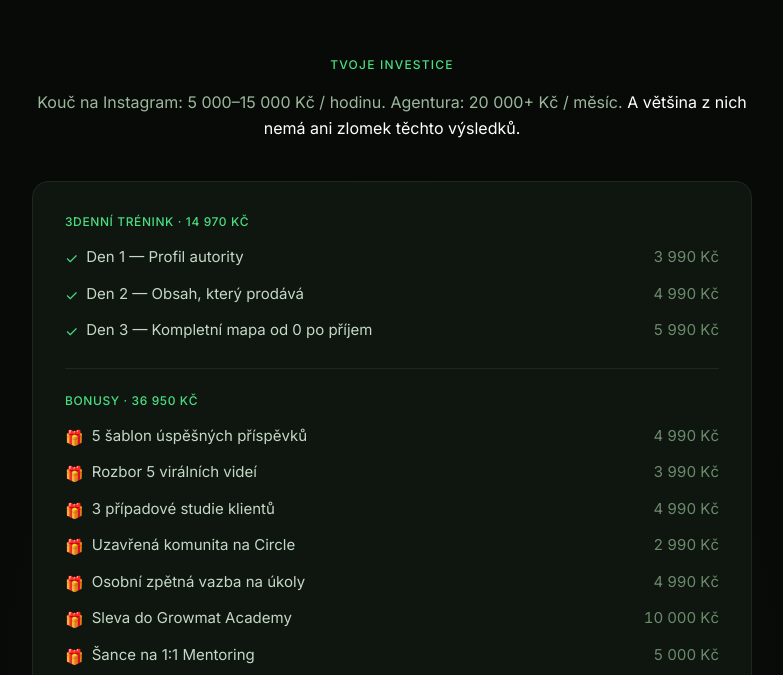
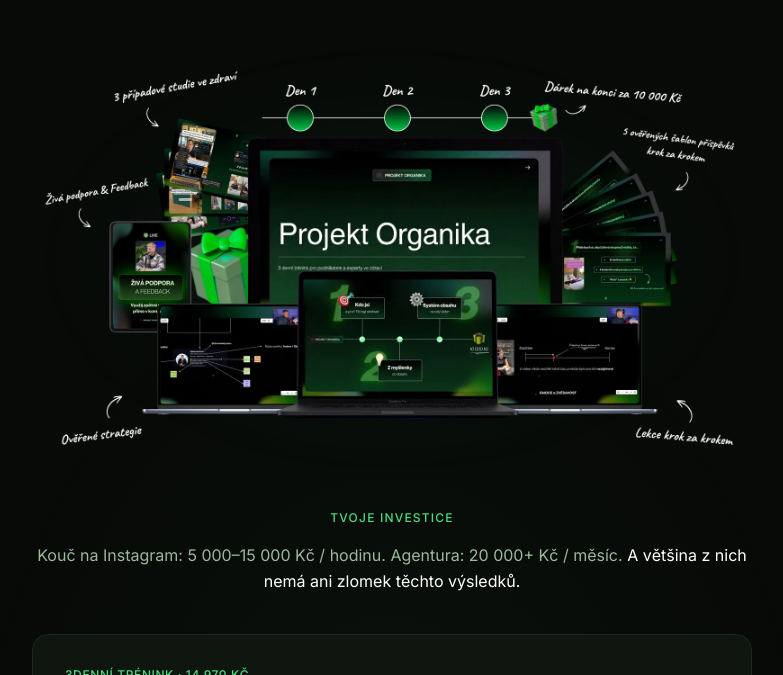
Before and after one commit to adambardzak/projektorganika, a Next.js app: page / in a window 1280 px wide. Shown: the part 10925-11600 px from the top of the page, without its empty margins (248-1031 px from the left). Built offline with nearby package versions, Linux system fonts and the light colour scheme.

Commit message:
add mockup

```diff
--- a/app/page.tsx
+++ b/app/page.tsx
@@ -722,6 +722,16 @@ export default function Home() {
       <section id="platba" className="px-6 py-16 md:py-32 relative">
         <div className="absolute inset-0 bg-[radial-gradient(ellipse_at_center,rgba(74,222,128,0.04)_0%,transparent_50%)] pointer-events-none" />
         <div className="max-w-[500px] md:max-w-[720px] mx-auto relative z-10">
+          {/* Course mockup */}
+          <div data-reveal className="mb-8 md:mb-12 relative">
+            <div className="absolute -inset-4 md:-inset-10 bg-[radial-gradient(ellipse_at_center,rgba(74,222,128,0.08)_0%,transparent_65%)] pointer-events-none anim-breathe" />
+            <img
+              src={MOCKUP}
+              alt="Ukázka obsahu tréninku Projekt Organika"
+              className="relative w-full h-auto rounded-xl md:rounded-2xl"
+            />
+          </div>
+
           <div className="text-center">
             <div className="text-xs font-medium tracking-widest text-[#4ade80] uppercase mb-4">Tvoje investice</div>
             <p className="text-[#9cb89c] text-[14px] md:text-base leading-relaxed">
```
